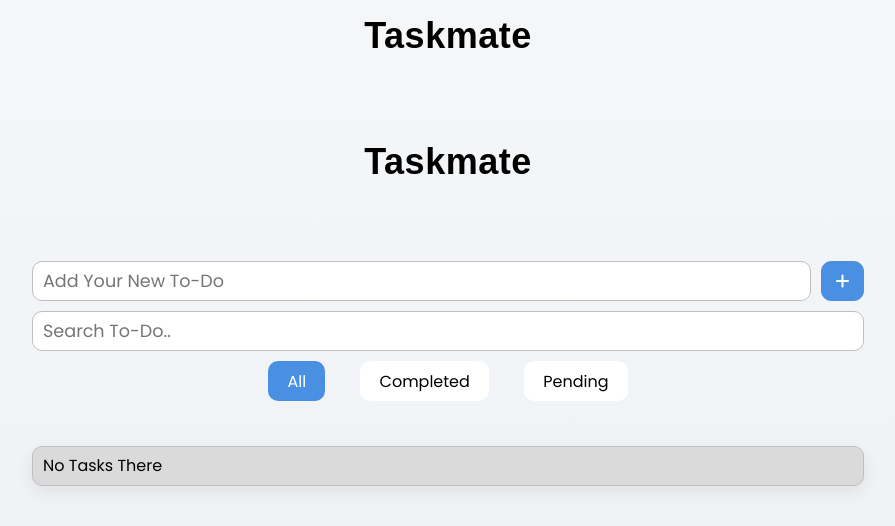
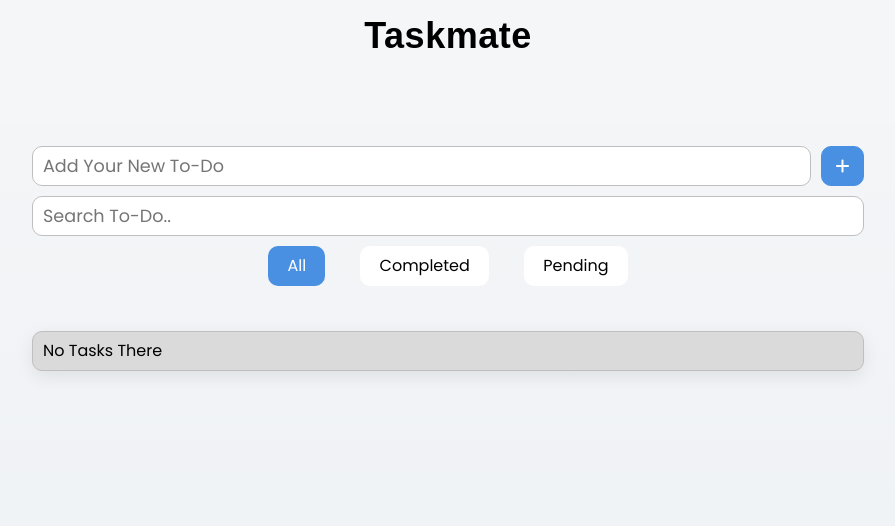
Before and after one commit to Abrar822/Taskmate, a React (Vite) app: page / in a window 1280 px wide. Shown: the top 526 px of the page, without its empty margins (192-1087 px from the left). Built offline with nearby package versions, Linux system fonts and the light colour scheme.

Commit message:
Enhance task structure with date and deadline
Added date and deadline properties to tasks.

```diff
--- a/src/Header.jsx
+++ b/src/Header.jsx
@@ -1,56 +1,82 @@
-import './App.css'
-import { useEffect } from 'react'
+import "./App.css";
+import { useEffect } from "react";
 
-export default function Header({ input, setInput, setTask, tasks, setMsg, editId, setEditId }) {
-
+export default function Header({
+  input,
+  setInput,
+  setTask,
+  tasks,
+  setMsg,
+  editId,
+  setEditId,
+}) {
   useEffect(() => {
     function handleKeyDown(e) {
-      if(input.trim() !== '' && e.key === 'Enter') {
-        addTask()
+      if (input.trim() !== "" && e.key === "Enter") {
+        addTask();
       }
-      if(editId !== null && e.key === 'Escape') {
-        setInput('')
-        setMsg('Edit Cancelled.')
-        setEditId(null)
+      if (editId !== null && e.key === "Escape") {
+        setInput("");
+        setMsg("Edit Cancelled.");
+        setEditId(null);
       }
     }
 
-    window.addEventListener('keydown', handleKeyDown)
+    window.addEventListener("keydown", handleKeyDown);
 
-    return (() => {
-      window.removeEventListener('keydown', handleKeyDown)
-    })
-  }, [tasks, input, editId])
+    return () => {
+      window.removeEventListener("keydown", handleKeyDown);
+    };
+  }, [tasks, input, editId]);
 
   function addTask() {
-    if(input.trim() !== '') {
-      if(editId) {
-        setTask(tasks.map(t => (t.id === editId ? {...t, task: input} : t)))
-        setMsg('Task Edited.')
-        setInput('')
-        setEditId(null)
+    if (input.trim() !== "") {
+      if (editId) {
+        setTask(
+          tasks.map((t) => (t.id === editId ? { ...t, task: input, date: Date.now() } : t)),
+        );
+        setMsg("Task Edited.");
+        setInput("");
+        setEditId(null);
       } else {
-        setTask([...tasks, {
-          id: Date.now() + Math.random(),
-          task: input.trim(),
-          completed : false
-        }])
-        setMsg('New Task Added.')
-        setInput('')
+        setTask([
+          ...tasks,
+          {
+            id: Date.now() + Math.random(),
+            task: input.trim(),
+            completed: false,
+            date: Date.now(),
+            deadline: null,
+            deadlineDraft: null
+          },
+        ]);
+        setMsg("New Task Added.");
+        setInput("");
       }
     }
   }
 
   return (
     <>
-      <div className="header">
-        <h1 className="title">Taskmate</h1>
-      </div>
       <div className="inputContainer">
-        <input type="text" placeholder='Add Your New To-Do' value={input} onChange={(e) => setInput(e.target.value)}/>
-        <button title={editId  && input.trim() !== ''? 'Edit Task' : 'Add Task'} className="addTask" onClick={addTask}><i className="fa-solid fa-plus"></i></button>
+        <input
+          type="text"
+          placeholder="Add Your New To-Do"
+          value={input}
+          onChange={(e) => setInput(e.target.value)}
+        />
+        <button
+          title={editId ? "Edit Task" : "Add Task"}
+          className="addTask"
+          onClick={addTask}
+        >
+          {!editId ? (
+            <i className="fa-solid fa-plus"></i>
+          ) : (
+            <i className="fa-solid fa-pen-to-square"></i>
+          )}
+        </button>
       </div>
     </>
-  )
-
+  );
 }
```
